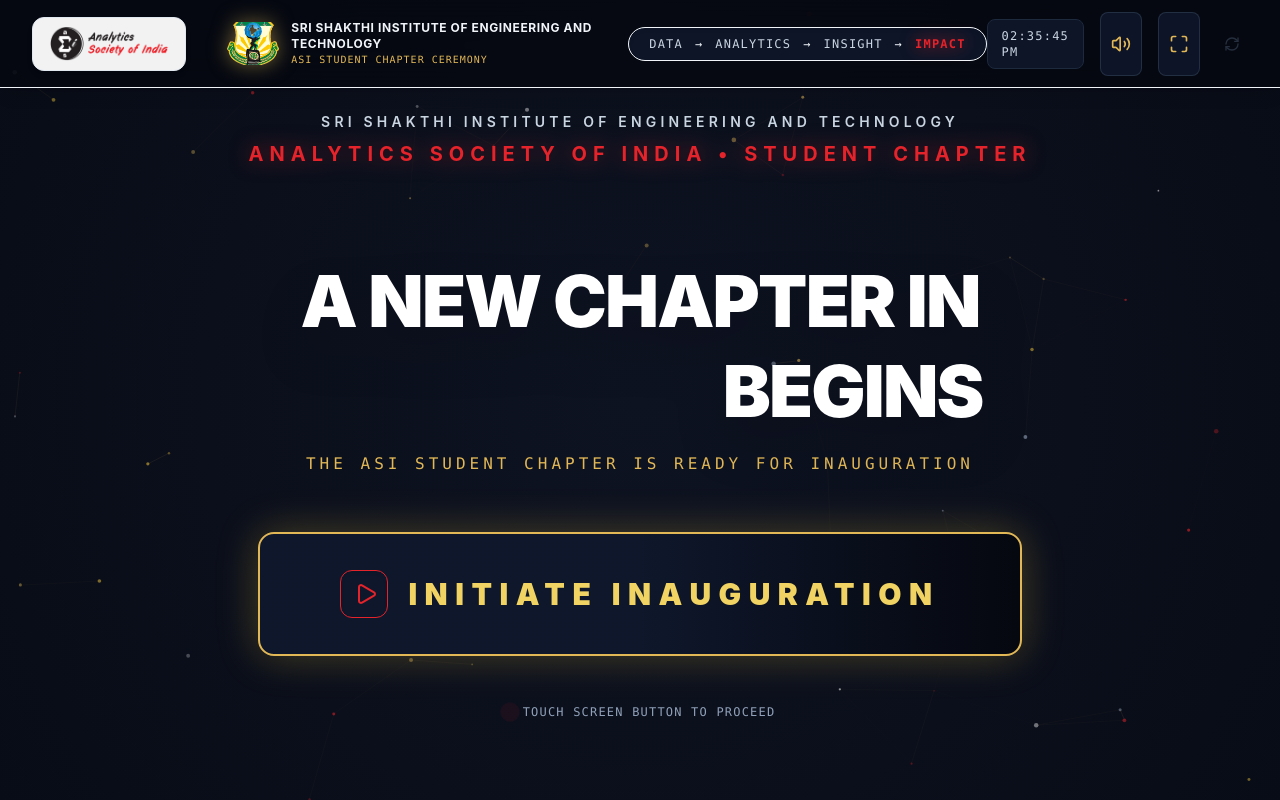
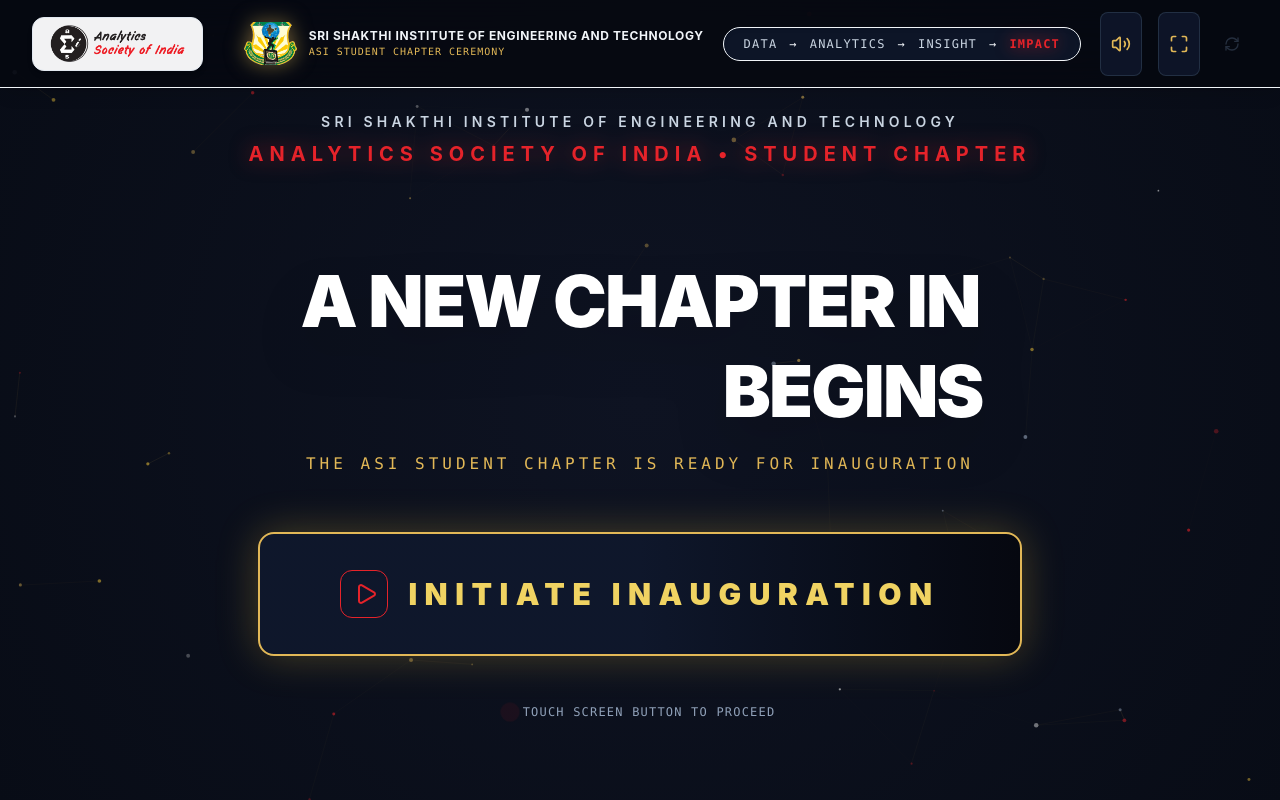
Before and after one commit to ashwinsiva007/asi_inauguration, a React (Vite) app: page / in a window 1280 px wide. Built offline with nearby package versions, Linux system fonts and the light colour scheme.

Commit message:
Remove live IST time clock from header

```diff
--- a/src/components/HeaderBar.tsx
+++ b/src/components/HeaderBar.tsx
@@ -1,4 +1,4 @@
-import React, { useState, useEffect } from 'react';
+import React, { useState } from 'react';
 import { Volume2, VolumeX, Maximize, Minimize, RefreshCw } from 'lucide-react';
 import { EVENT_CONFIG } from '../config/eventConfig';
 import { audioEngine } from '../utils/audioEngine';
@@ -9,26 +9,8 @@
 }
 
 export const HeaderBar: React.FC<HeaderBarProps> = ({ onReset }) => {
-  const [time, setTime] = useState<string>('');
   const [isMuted, setIsMuted] = useState<boolean>(false);
   const [isFullscreen, setIsFullscreen] = useState<boolean>(false);
-
-  useEffect(() => {
-    const updateTime = () => {
-      const now = new Date();
-      setTime(
-        now.toLocaleTimeString('en-US', {
-          hour12: true,
-          hour: '2-digit',
-          minute: '2-digit',
-          second: '2-digit',
-        })
-      );
-    };
-    updateTime();
-    const interval = setInterval(updateTime, 1000);
-    return () => clearInterval(interval);
-  }, []);
 
   const handleToggleMute = () => {
     const muted = audioEngine.toggleMute();
@@ -100,11 +82,8 @@
         ))}
       </div>
 
-      {/* Right Controls: Clock, Sound, Fullscreen, Hidden Reset */}
+      {/* Right Controls: Sound, Fullscreen, Hidden Reset */}
       <div className="flex items-center space-x-4">
-        <div className="hidden sm:block text-xs font-mono tracking-widest text-slate-300 bg-slate-900/90 px-3.5 py-2 rounded-lg border border-slate-800">
-          {time || '10:00:00 AM'}
-        </div>
 
         {/* Audio Toggle */}
         <button
```
